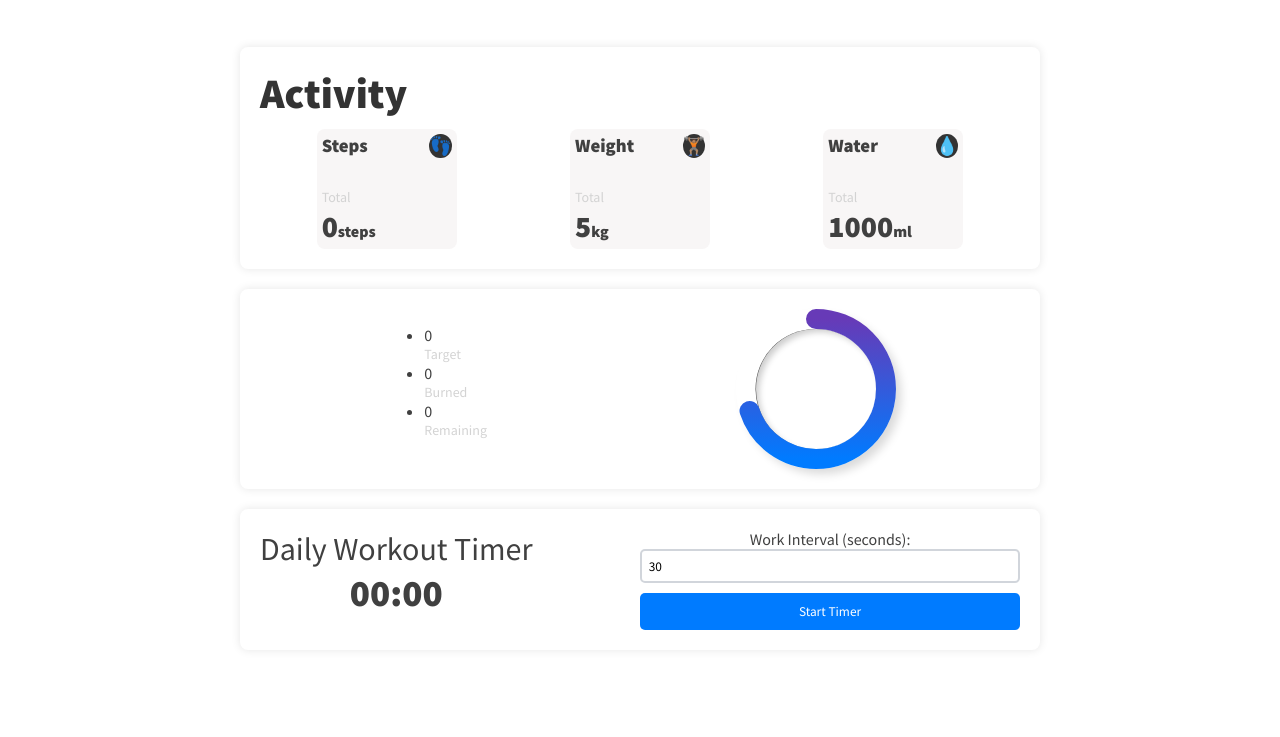
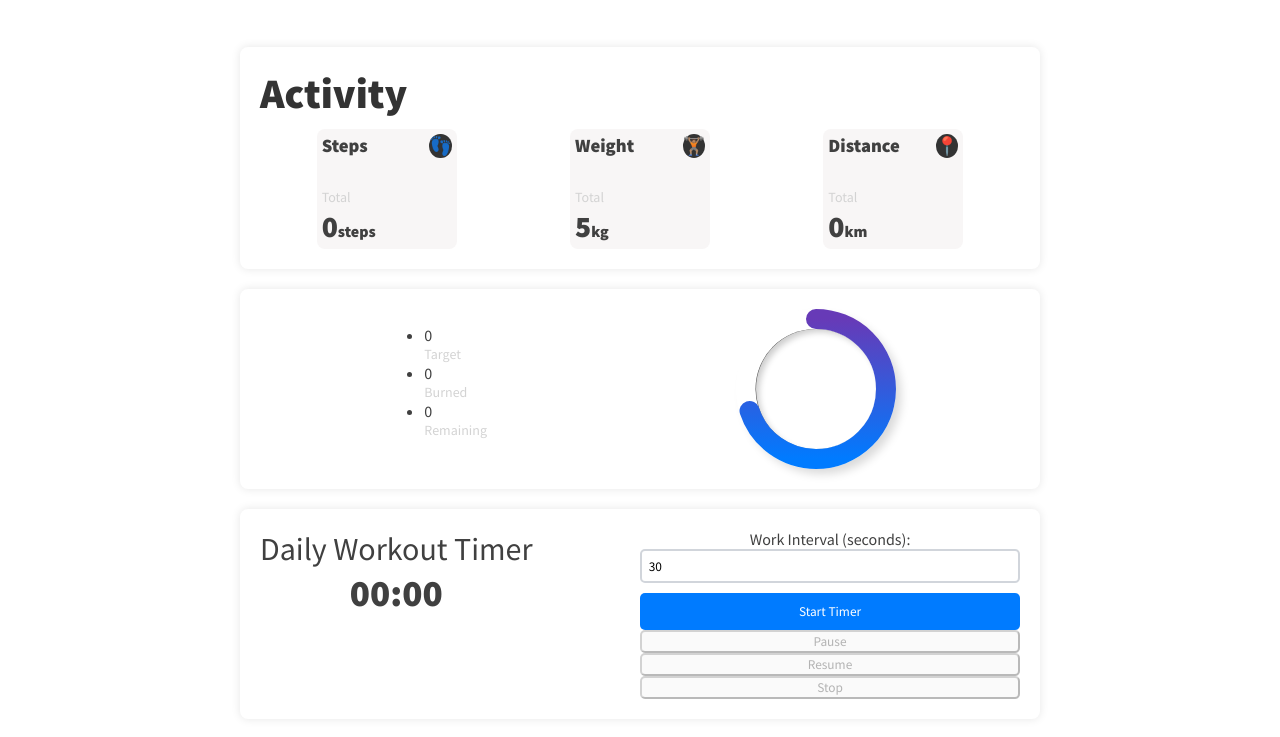
Before and after one commit to RhodyArthur/Fitness-Site, a plain HTML site: page index.html in a window 1280 px wide. Both pictures are taken after typing "Sample", "5", "5", "5" into the empty fields and a click on the button "SUBMIT". Shown: the part 103-840 px from the top of the page. Before the commit the page ends 800 px from the top, so only its background shows below. Drawn offline with Linux system fonts and the light colour scheme.

Commit message:
distance covered

```diff
--- a/index.html
+++ b/index.html
@@ -86,15 +86,15 @@
                     <p class="card-emoji">🏋🏽</p>
                 </div>
                 <p class="total">Total</p>
-                <h4 class="card-value" id="weight-value">1000<span class="unit-value">kg</span></h4>
+                <h4 class="card-value" id="weight-value"><span class="unit-value">kg</span></h4>
             </div>
-            <div class="card">
+            <div class="card" id="distance">
                 <div class="inner-card-header">
-                    <h3 class="card-title">Water</h3>
-                    <p class="card-emoji">💧</p>
+                    <h3 class="card-title">Distance</h3>
+                    <p class="card-emoji">📍</p>
                 </div>
                 <p class="total">Total</p>
-                <h4 class="card-value">1000<span class="unit-value">ml</span></h4>
+                <h4 class="card-value" id="distance-value">0<span class="unit-value">km</span></h4>
             </div>
 
         </div>
@@ -157,8 +157,14 @@
                 <div id="timer-form">
                     <label for="work-interval">Work Interval (seconds):</label>
                     <input type="number" id="work-interval" name="work-interval" min="1" value="30" required>
-                    <button type="button" id="start-timer">Start Timer</button>
-                    <audio id="audio" src="sound/audio.mp3"></audio>
+                    <div class="timer-controls">
+                        <button type="button" id="start-timer">Start Timer</button>
+                        <button type="button" id="pause-timer" disabled>Pause</button>
+                        <button type="button" id="resume-timer" disabled>Resume</button>
+                        <button type="button" id="stop-timer" disabled>Stop</button>
+                        <audio id="audio" src="sound/audio.mp3"></audio>
+                    </div>
+
                 </div>
             </div>
         </section>
```
